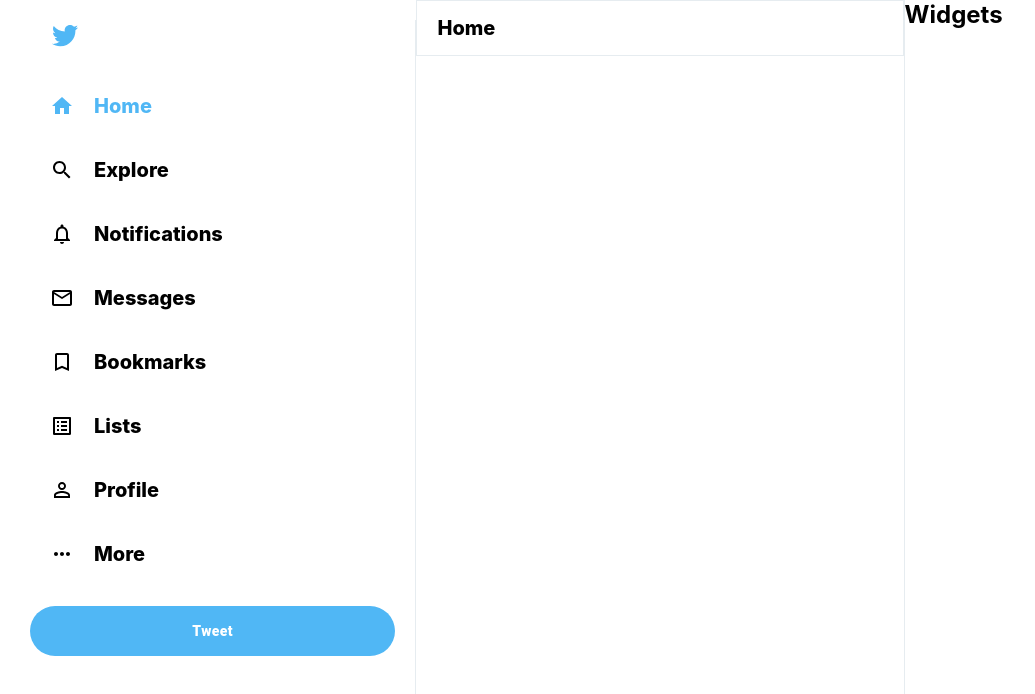
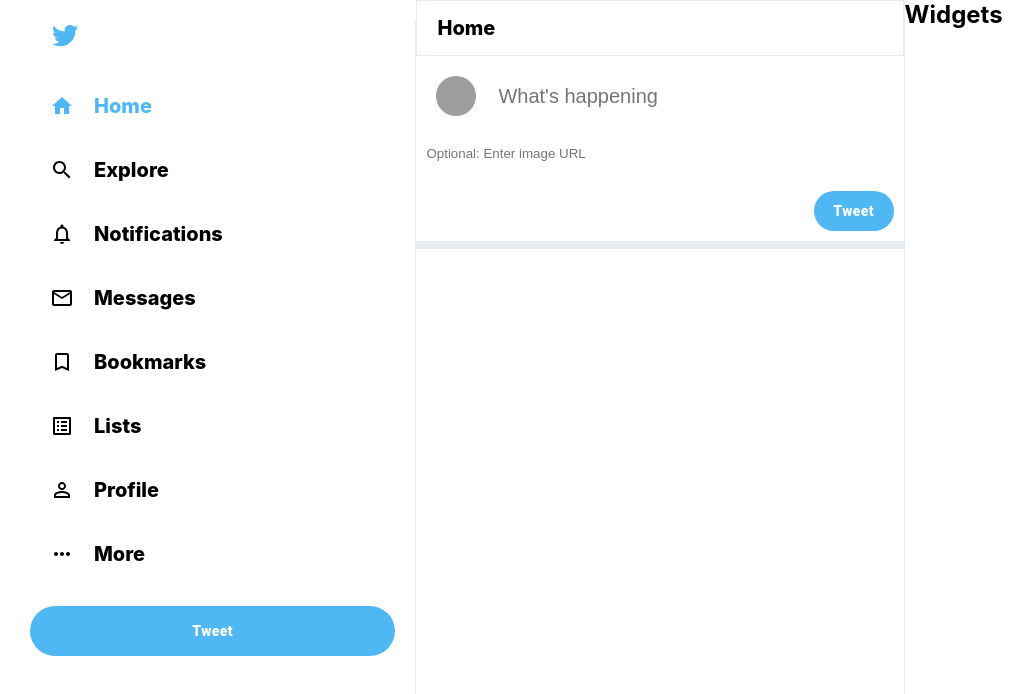
Before and after one commit to Akpughe/Twitter_clone, a React (Create React App) app: page / in a window 1280 px wide. Shown: the top 694 px of the page, without its empty margins (0-1035 px from the left). Built offline with nearby package versions, Linux system fonts and the light colour scheme; grey boxes are pictures that could not be loaded.

Commit message:
TweetBox

```diff
--- a/src/Feed.js
+++ b/src/Feed.js
@@ -1,5 +1,6 @@
 import React from 'react';
 import './Feed.css';
+import TweetBox from './TweetBox'
 const Feed = () => {
   return (
     <div className="feed">
@@ -8,6 +9,7 @@
         <h2>Home</h2>
       </div>
       {/* TweetBox */}
+    <TweetBox/>
 
       {/* Posts */}
       {/* Posts */}
--- a/src/Sidebar.css
+++ b/src/Sidebar.css
@@ -23,4 +23,5 @@
     border-radius: 30px !important;
     height: 50px !important;
     margin-top: 20px !important;
+    margin-left: auto !important
 }
--- /dev/null
+++ b/src/TweetBox.css
@@ -0,0 +1,41 @@
+.tweetBox {
+  padding-bottom: 10px;
+  border-bottom: 8px solid var(--twitter-background);
+  padding-right: 10px;
+}
+
+.tweetBox > form {
+  display: flex;
+  flex-direction: column;
+}
+
+.tweetBox__input {
+  padding: 20px;
+  display: flex;
+}
+
+.tweetBox__inputImage{
+    border:none;
+    padding:10px;
+
+}
+
+.tweetBox__input > input{
+    flex: 1;
+    margin-left: 20px;
+    font-size: 20px;
+    border:none;
+}
+
+.tweetBox__tweetButton{
+    background-color: var(--twitter-color) !important;
+    border: none !important;
+    color: white !important;
+    font-weight: 900 !important;
+    text-transform: inherit !important;
+    border-radius: 30px !important;
+    height: 40px !important;
+    width: 80px !important;
+    margin-top: 20px !important;
+    margin-left: auto !important;
+}
--- /dev/null
+++ b/src/TweetBox.js
@@ -0,0 +1,24 @@
+import React from 'react';
+import './TweetBox.css';
+import { Avatar, Button } from '@material-ui/core';
+
+const TweetBox = () => {
+  return (
+    <div className="tweetBox ">
+      <form action="">
+        <div className="tweetBox__input">
+          <Avatar src="https://pbs.twimg.com/profile_images/1263589784183664642/Tt8BH1Ql_400x400.jpg" />
+          <input placeholder="What's happening" type="text" />
+        </div>
+        <input
+          className="tweetBox__inputImage"
+          placeholder="Optional: Enter image URL"
+          type="text"
+        />
+        <Button className="tweetBox__tweetButton">Tweet</Button>
+      </form>
+    </div>
+  );
+};
+
+export default TweetBox;
```
